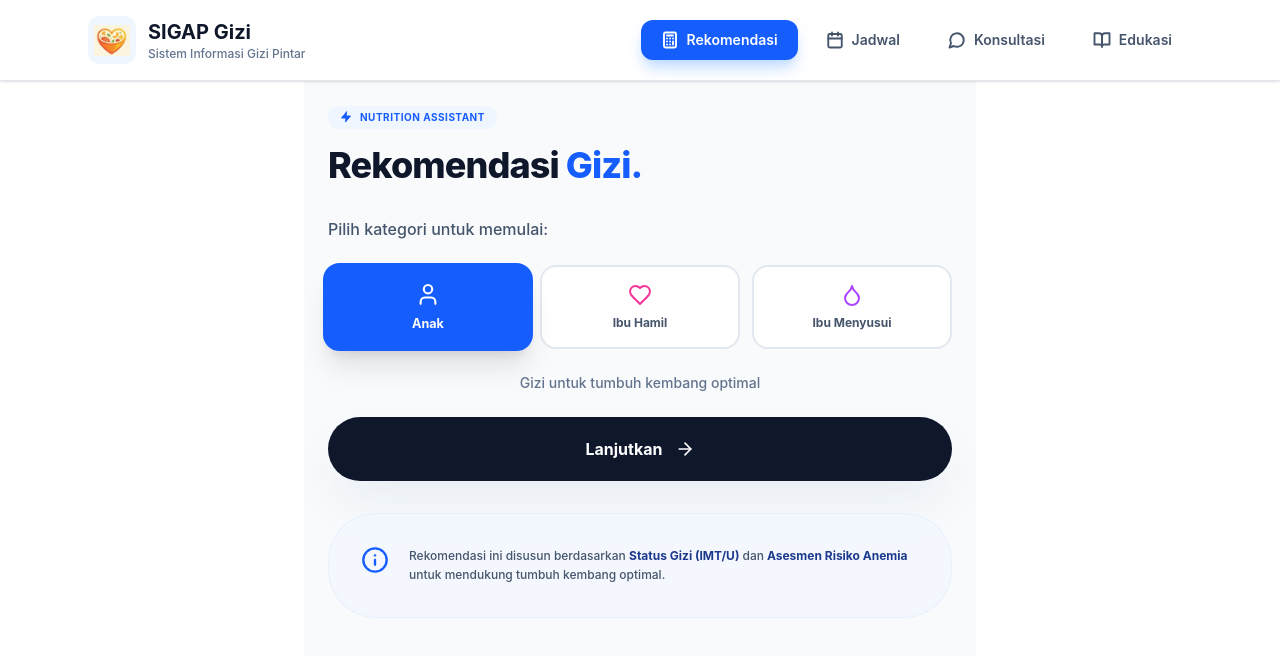
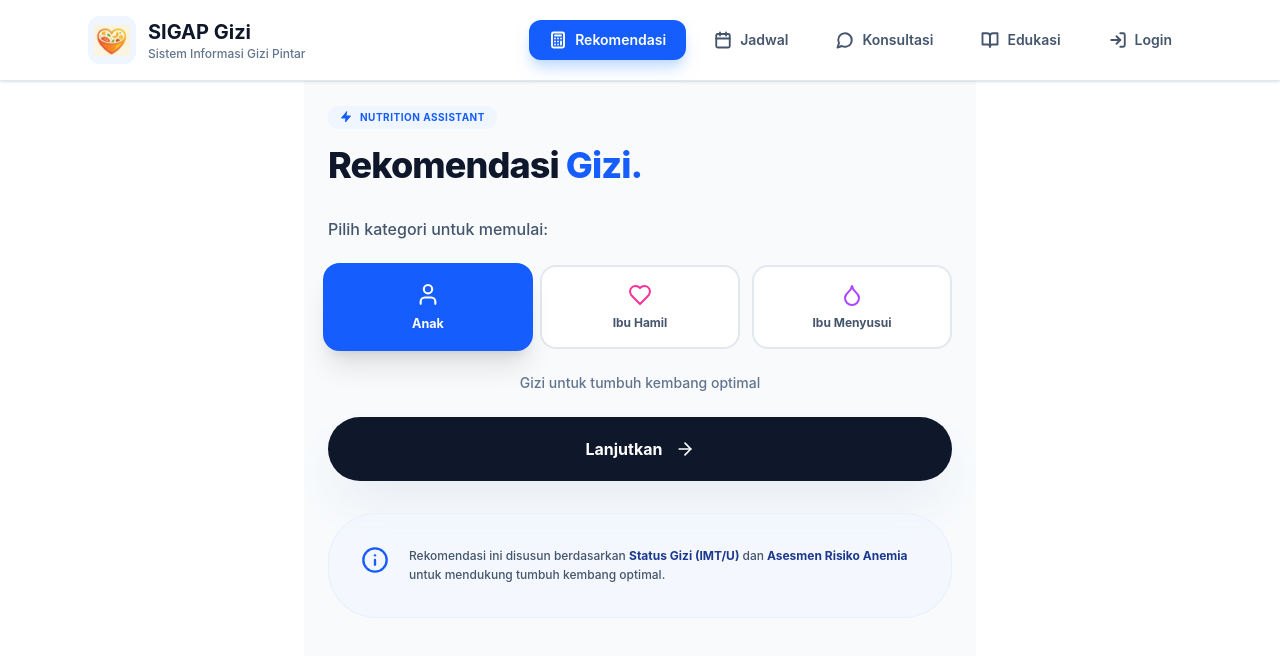
Before and after one commit to Zynnrosd/MBG-main, a React (Vite) app: page / in a window 1280 px wide. Shown: the top 656 px of the page. Built offline with nearby package versions, Linux system fonts and the light colour scheme.

Commit message:
Add 'Login' item to DesktopNavbar
Added a new 'Login' item to the navigation bar.

```diff
--- a/src/components/navbar/DesktopNavbar.jsx
+++ b/src/components/navbar/DesktopNavbar.jsx
@@ -1,4 +1,4 @@
-import { Calculator, Calendar, MessageCircle, BookOpen } from 'lucide-react';
+import { Calculator, Calendar, MessageCircle, BookOpen, LogIn } from 'lucide-react';
 import logoUrl from '../../assets/LOGORN.png';
 
 export default function DesktopNavbar({ currentPage, onNavigate }) {
@@ -6,7 +6,8 @@ export default function DesktopNavbar({ currentPage, onNavigate }) {
     { id: 'recommendation', label: 'Rekomendasi', icon: Calculator },
     { id: 'schedule', label: 'Jadwal', icon: Calendar },
     { id: 'consultation', label: 'Konsultasi', icon: MessageCircle },
-    { id: 'education', label: 'Edukasi', icon: BookOpen }
+    { id: 'education', label: 'Edukasi', icon: BookOpen },
+    { id: 'login', label: 'Login', icon: LogIn } // Item baru ditambahkan di sini
   ];
 
   return (
```
